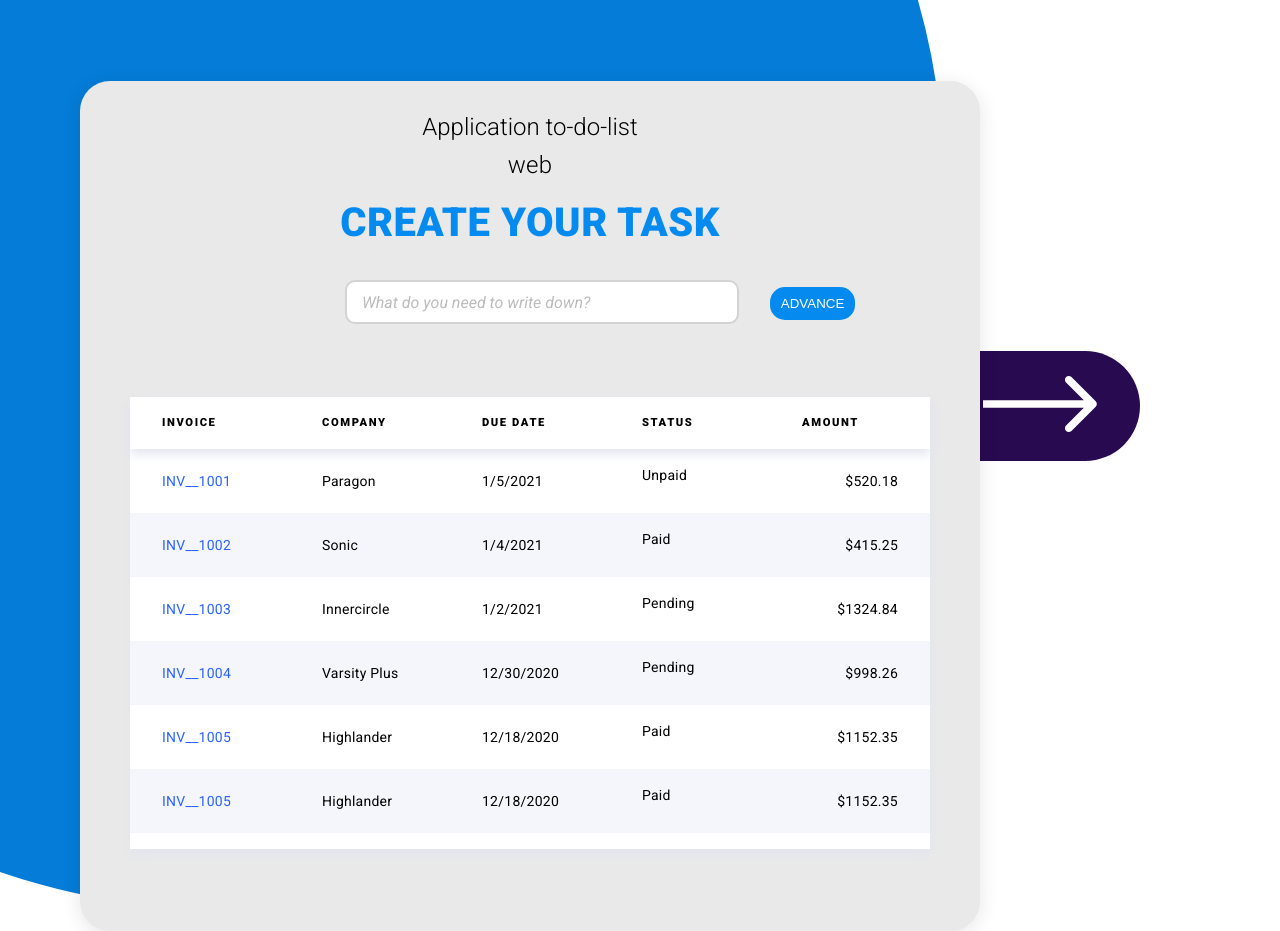
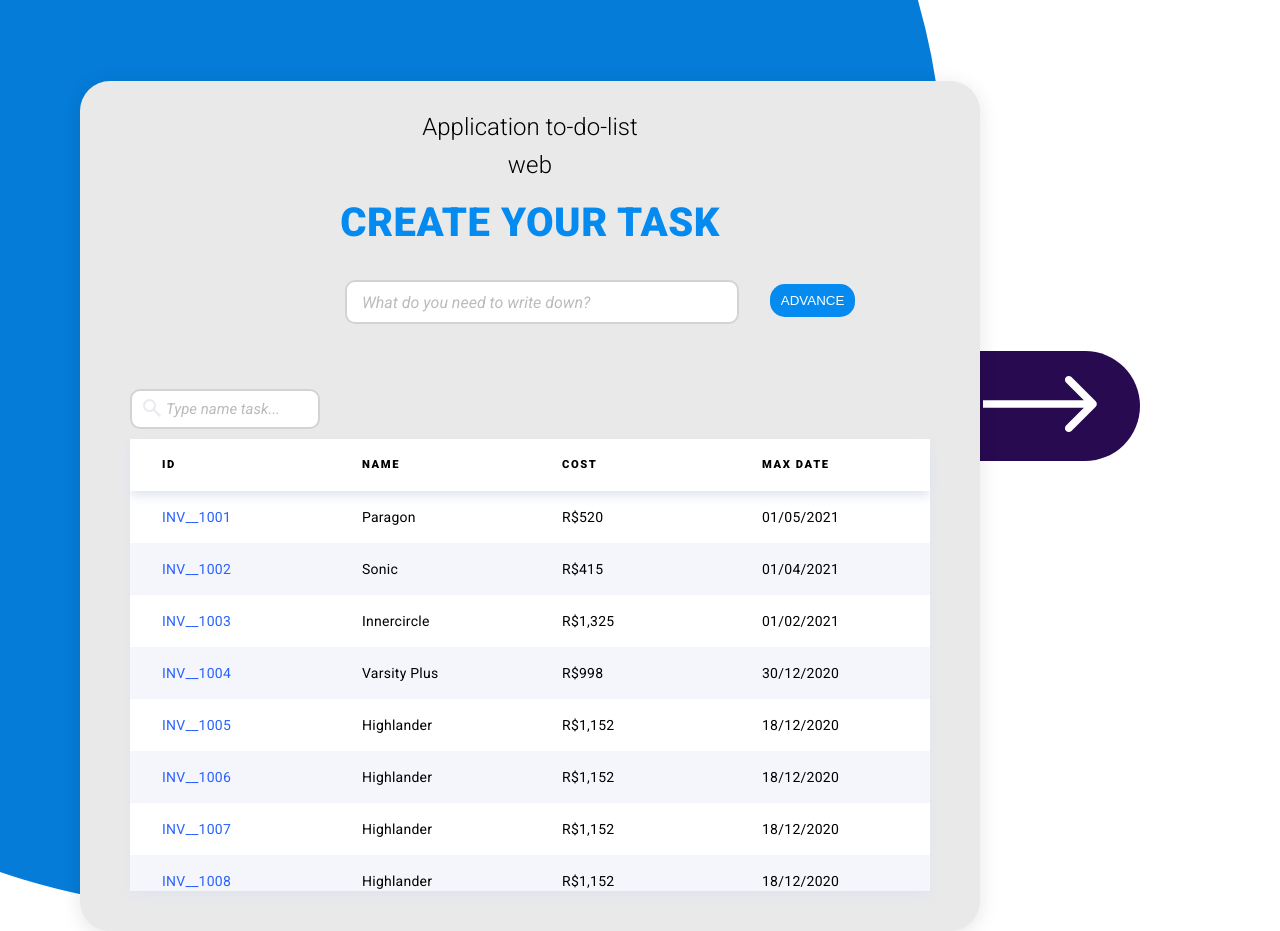
Before and after one commit to davifernandodias/to-do-list-task, an Angular app: page / in a window 1280 px wide. Shown: the top 931 px of the page. Built offline with nearby package versions, Linux system fonts and the light colour scheme.

Commit message:
feat: added task search functionality

```diff
--- a/src/app/shared/components/table/table.component.html
+++ b/src/app/shared/components/table/table.component.html
@@ -1,94 +1,24 @@
+<!-- input de pesquisa -->
+<input type="text" class="input-searh" [(ngModel)]="searchText" placeholder="Type name task..." />
+
+<img src="../../../../assets/svg/search-icon.svg" alt="search-icon">
+
+<!-- Tabela -->
 <table>
   <thead>
     <tr>
-      <th>Invoice</th>
-      <th>Company</th>
-      <th>Due Date</th>
-      <th>Status</th>
-      <th>Amount</th>
+      <th>Id</th>
+      <th>Name</th>
+      <th>Cost</th>
+      <th>Max Date</th>
     </tr>
   </thead>
   <tbody>
-    <tr>
-      <td><a href="#">INV__1001</a></td>
-      <td>Paragon</td>
-      <td>1/5/2021</td>
-      <td>
-        <p class="status status-unpaid">Unpaid</p>
-      </td>
-      <td class="amount">$520.18</td>
-    </tr>
-    <tr>
-      <td><a href="#">INV__1002</a></td>
-      <td>Sonic</td>
-      <td>1/4/2021</td>
-      <td>
-        <p class="status status-paid">Paid</p>
-      </td>
-      <td class="amount">$415.25</td>
-    </tr>
-    <tr>
-      <td><a href="#">INV__1003</a></td>
-      <td>Innercircle</td>
-      <td>1/2/2021</td>
-      <td>
-        <p class="status status-pending">Pending</p>
-      </td>
-      <td class="amount">$1324.84</td>
-    </tr>
-    <tr>
-      <td><a href="#">INV__1004</a></td>
-      <td>Varsity Plus</td>
-      <td>12/30/2020</td>
-      <td>
-        <p class="status status-pending">Pending</p>
-      </td>
-      <td class="amount">$998.26</td>
-    </tr>
-    <tr>
-      <td><a href="#">INV__1005</a></td>
-      <td>Highlander</td>
-      <td>12/18/2020</td>
-      <td>
-        <p class="status status-paid">Paid</p>
-      </td>
-      <td class="amount">$1152.35</td>
-    </tr>
-    <tr>
-      <td><a href="#">INV__1005</a></td>
-      <td>Highlander</td>
-      <td>12/18/2020</td>
-      <td>
-        <p class="status status-paid">Paid</p>
-      </td>
-      <td class="amount">$1152.35</td>
-    </tr>
-    <tr>
-      <td><a href="#">INV__1005</a></td>
-      <td>Highlander</td>
-      <td>12/18/2020</td>
-      <td>
-        <p class="status status-paid">Paid</p>
-      </td>
-      <td class="amount">$1152.35</td>
-    </tr>
-    <tr>
-      <td><a href="#">INV__1005</a></td>
-      <td>Highlander</td>
-      <td>12/18/2020</td>
-      <td>
-        <p class="status status-paid">Paid</p>
-      </td>
-      <td class="amount">$1152.35</td>
-    </tr>
-    <tr>
-      <td><a href="#">INV__1005</a></td>
-      <td>Highlander</td>
-      <td>12/18/2020</td>
-      <td>
-        <p class="status status-paid">Paid</p>
-      </td>
-      <td class="amount">$1152.35</td>
+    <tr *ngFor="let item of filteredData()">
+      <td><a href="#">{{ item.id }}</a></td>
+      <td>{{ item.name }}</td>
+      <td>{{ item.cost | currency:'BRL':'symbol':'1.0-0' }}</td>
+      <td>{{ item.maxDate }}</td> <!-- Exibindo maxDate como string -->
     </tr>
   </tbody>
 </table>
--- a/src/app/shared/components/table/table.component.scss
+++ b/src/app/shared/components/table/table.component.scss
@@ -1,4 +1,4 @@
-/*   color variables */
+/* Variáveis de cor */
 $clr-primary: #81d4fa;
 $clr-primary-light: #e1f5fe;
 $clr-primary-dark: #4fc3f7;
@@ -18,7 +18,6 @@ $clr-paid: #c8e6c9;
 $clr-paid-font: #388e3c;
 $clr-link: #2962ff;
 
-
 $radius: 0.2rem;
 
 *,
@@ -29,6 +28,81 @@ $radius: 0.2rem;
   padding: 0;
 }
 
+/* Estilos gerais do input */
+.input-searh {
+  position: relative;
+  width: 190px;
+  height: 40px;
+  background-color: #ffffff;
+  border: 2px solid #d3d3d3;
+  border-radius: 10px;
+  padding: 0 15px;
+  font-size: 15px;
+  font-family: "Roboto", serif;
+  transition: all 0.3s ease;
+  margin-bottom: 35px;
+  top: 85px;
+  left: -35px;
+  outline: none; /* Remover borda do input quando em foco */
+
+  /* Foco no input */
+  &:focus {
+    border-color: #058AF0;
+    box-shadow: 0 0 10px rgba(5, 138, 240, 0.6);
+    background-color: #f0f9ff; /* Cor de fundo quando em foco */
+    transform: scale(1.05); /* Efeito de aumento ao focar */
+  }
+
+  /* Efeito de placeholder */
+  &::placeholder {
+    position: absolute;
+    color: #bbb;
+    font-style: italic;
+    transition: all 0.3s ease;
+    left: 34px; /* Ajuste para o alinhamento do placeholder */
+    top: 50%; /* Centraliza verticalmente */
+    transform: translateY(-50%);
+  }
+
+  /* Quando o input está em foco, o placeholder sobe */
+  &:focus::placeholder {
+    opacity: 0;
+    top: -15px; /* Ajuste para o placeholder subir */
+    font-size: 12px; /* Reduz o tamanho do placeholder quando sobe */
+  }
+}
+
+/* Animação para o input aparecer de forma gradual */
+.input-searh {
+  animation: fadeInUp 1s ease-in-out;
+}
+
+/* Ajuste na imagem para subir junto com o placeholder */
+img {
+  position: absolute; /* Para a imagem ficar sobre o input */
+  top: 327px; /* Posição inicial da imagem, centralizada verticalmente */
+  left: 60px; /* Ajuste da posição horizontal */
+  transform: translateY(-50%); /* Para centralizar verticalmente a imagem */
+  transition: all 0.3s ease;
+}
+
+/* Quando o input está em foco, a imagem sobe junto com o placeholder */
+.input-searh:focus + img {
+  opacity: 5%;
+  top: -150px /* Ajuste para a imagem subir junto com o placeholder */
+}
+
+/* Animação de fade-in para o input */
+@keyframes fadeInUp {
+  from {
+    opacity: 0;
+    transform: translateY(20px);
+  }
+  to {
+    opacity: 1;
+    transform: translateY(0);
+  }
+}
 
 table {
   position: relative;
@@ -77,7 +151,6 @@ table {
     background-color: $clr-gray150;
   }
 
-
   tbody {
     display: block;
     max-height: 400px;
--- a/src/app/shared/components/table/table.component.ts
+++ b/src/app/shared/components/table/table.component.ts
@@ -1,16 +1,43 @@
 import { Component } from '@angular/core';
-import { MatTableModule } from '@angular/material/table';
-import { MatIconModule } from '@angular/material/icon';
-import { MatButtonModule } from '@angular/material/button';
+import { FormsModule } from '@angular/forms';
 import { CommonModule } from '@angular/common';
 
 @Component({
   selector: 'app-table',
   standalone: true,
-  imports: [MatTableModule, MatIconModule, MatButtonModule, CommonModule],
+  imports: [FormsModule, CommonModule],
   templateUrl: './table.component.html',
   styleUrls: ['./table.component.scss']
 })
 export class TableComponent {
+  searchText: string = '';
+  data = [
+    { id: 'INV__1001', name: 'Paragon', cost: 520.18, maxDate: '01/05/2021' },
+    { id: 'INV__1002', name: 'Sonic', cost: 415.25, maxDate: '01/04/2021' },
+    { id: 'INV__1003', name: 'Innercircle', cost: 1324.84, maxDate: '01/02/2021' },
+    { id: 'INV__1004', name: 'Varsity Plus', cost: 998.26, maxDate: '30/12/2020' },
+    { id: 'INV__1005', name: 'Highlander', cost: 1152.35, maxDate: '18/12/2020' },
+    { id: 'INV__1006', name: 'Highlander', cost: 1152.35, maxDate: '18/12/2020' },
+    { id: 'INV__1007', name: 'Highlander', cost: 1152.35, maxDate: '18/12/2020' },
+    { id: 'INV__1008', name: 'Highlander', cost: 1152.35, maxDate: '18/12/2020' },
+    { id: 'INV__1008', name: 'Highlander', cost: 1152.35, maxDate: '18/12/2020' },
+    { id: 'INV__1008', name: 'Highlander', cost: 1152.35, maxDate: '18/12/2020' },
+    { id: 'INV__1008', name: 'Highlander', cost: 1152.35, maxDate: '18/12/2020' },
+    { id: 'INV__1008', name: 'Highlander', cost: 1152.35, maxDate: '18/12/2020' },
+    { id: 'INV__1008', name: 'Highlander', cost: 1152.35, maxDate: '18/12/2020' },
+    { id: 'INV__1008', name: 'Highlander', cost: 1152.35, maxDate: '18/12/2020' },
+    { id: 'INV__1008', name: 'Highlander', cost: 1152.35, maxDate: '18/12/2020' },
+    { id: 'INV__1008', name: 'Highlander', cost: 1152.35, maxDate: '18/12/2020' }
+  ];
 
+  // Função para filtrar os dados com base no texto de pesquisa
+  filteredData() {
+    if (!this.searchText) {
+      return this.data;
+    }
+    return this.data.filter(item =>
+      item.name.toLowerCase().includes(this.searchText.toLowerCase()) ||
+      item.id.toLowerCase().includes(this.searchText.toLowerCase())
+    );
+  }
 }
--- a/src/app/shared/components/task/task.component.scss
+++ b/src/app/shared/components/task/task.component.scss
@@ -95,7 +95,7 @@
 
 .btn-add {
   position: relative;
-  top: -17px;
+  top: -24px;
   left: 690px;
   background-color: #058AF0;
   border-radius: 15px;
```
Also changed, not shown: src/assets/svg/search-icon.svg.
